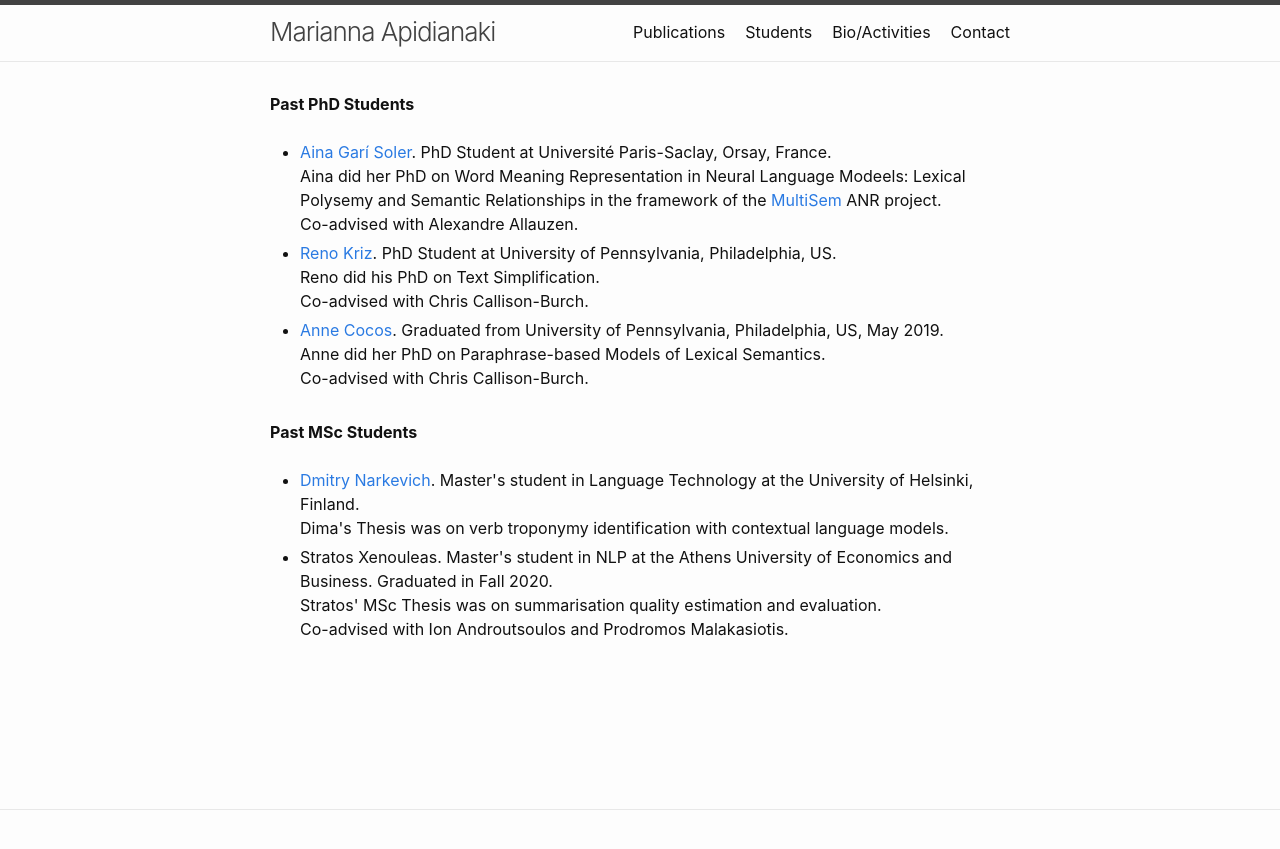
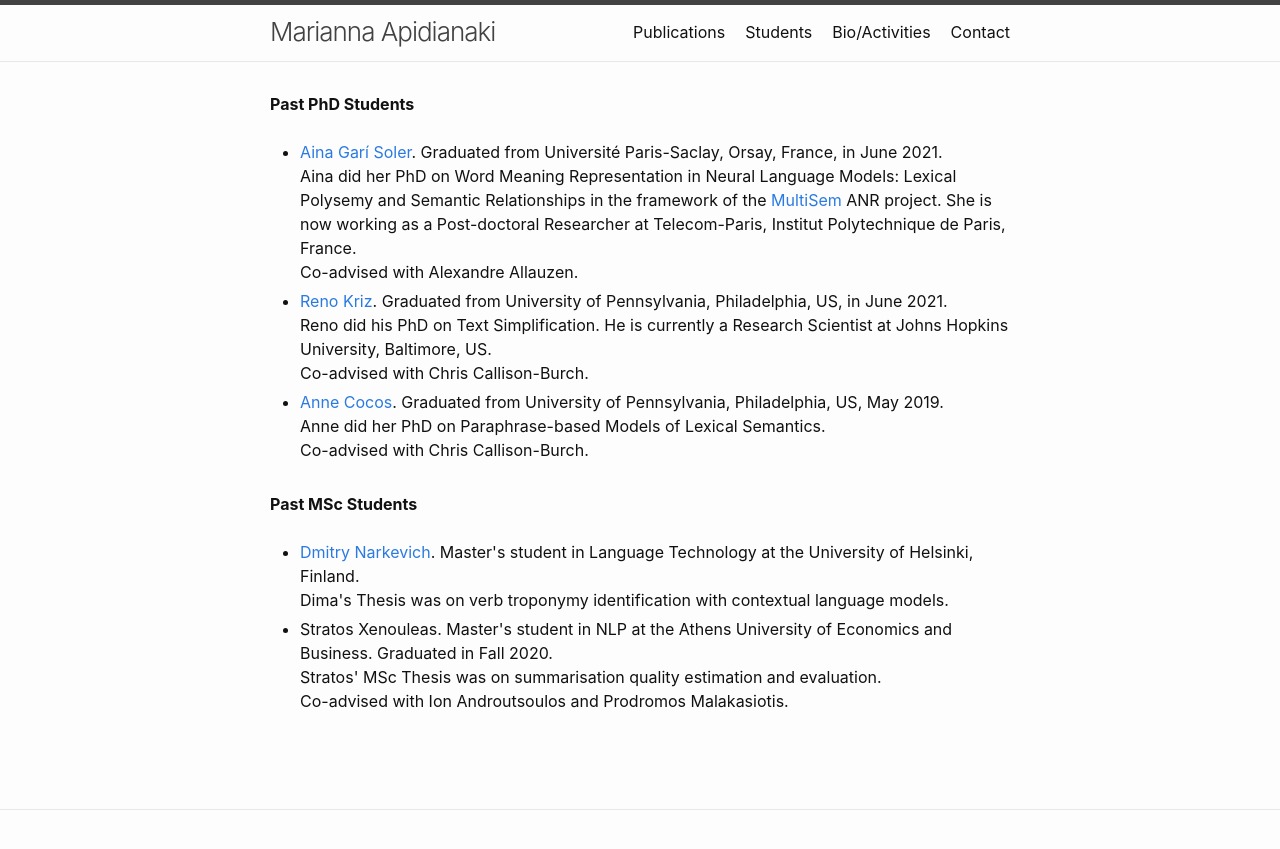
Before and after one commit to mariannaapi/mariannaapi.github.io, a Jekyll site: the page students/index.html, which Jekyll copies as it is, in a window 1280 px wide. Shown: the top 849 px of the page. Built offline with Jekyll 4.4.1, drawn with Linux system fonts in a browser that asks for light colours.

Commit message:
Update index.html

```diff
--- a/students/index.html
+++ b/students/index.html
@@ -41,16 +41,16 @@
 	<strong>Past PhD Students</strong><ul>
  <br>
 
-	  <li> <a href="https://ainagari.github.io">Aina Garí Soler</a>. PhD Student at Université Paris-Saclay, Orsay, France.
+	  <li> <a href="https://ainagari.github.io">Aina Garí Soler</a>. Graduated from Université Paris-Saclay, Orsay, France, in June 2021.
 	     <br>
-	    Aina did her PhD on Word Meaning Representation in Neural Language Modeels: Lexical Polysemy and Semantic Relationships in the framework of the <a href="https://sites.google.com/view/multisem/home">MultiSem</a> ANR project.
-
+	    Aina did her PhD on Word Meaning Representation in Neural Language Models: Lexical Polysemy and Semantic Relationships in the framework of the <a href="https://sites.google.com/view/multisem/home">MultiSem</a> ANR project.
+	    She is now working as a Post-doctoral Researcher at Telecom-Paris, Institut Polytechnique de Paris, France.
 	     <br>
 	     Co-advised with Alexandre Allauzen.
 
-     <li> <a href="https://rekriz11.github.io">Reno Kriz</a>. PhD Student at University of Pennsylvania, Philadelphia, US.
+     <li> <a href="https://rekriz11.github.io">Reno Kriz</a>. Graduated from University of Pennsylvania, Philadelphia, US, in June 2021.
 	   <br>
-	     Reno did his PhD on Text Simplification.
+	     Reno did his PhD on Text Simplification. He is currently a Research Scientist at Johns Hopkins University, Baltimore, US.
 	   <br>
 	     Co-advised with Chris Callison-Burch.
 <br>
```
